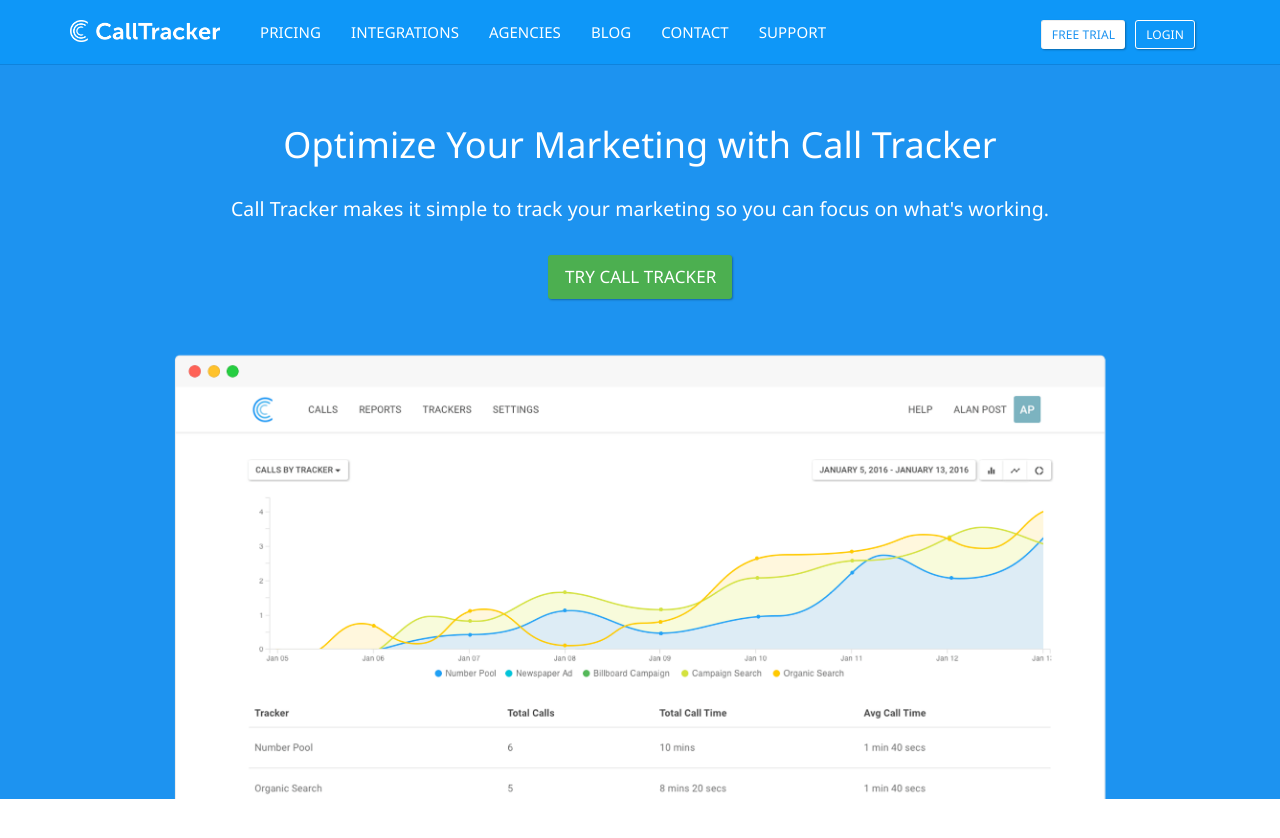
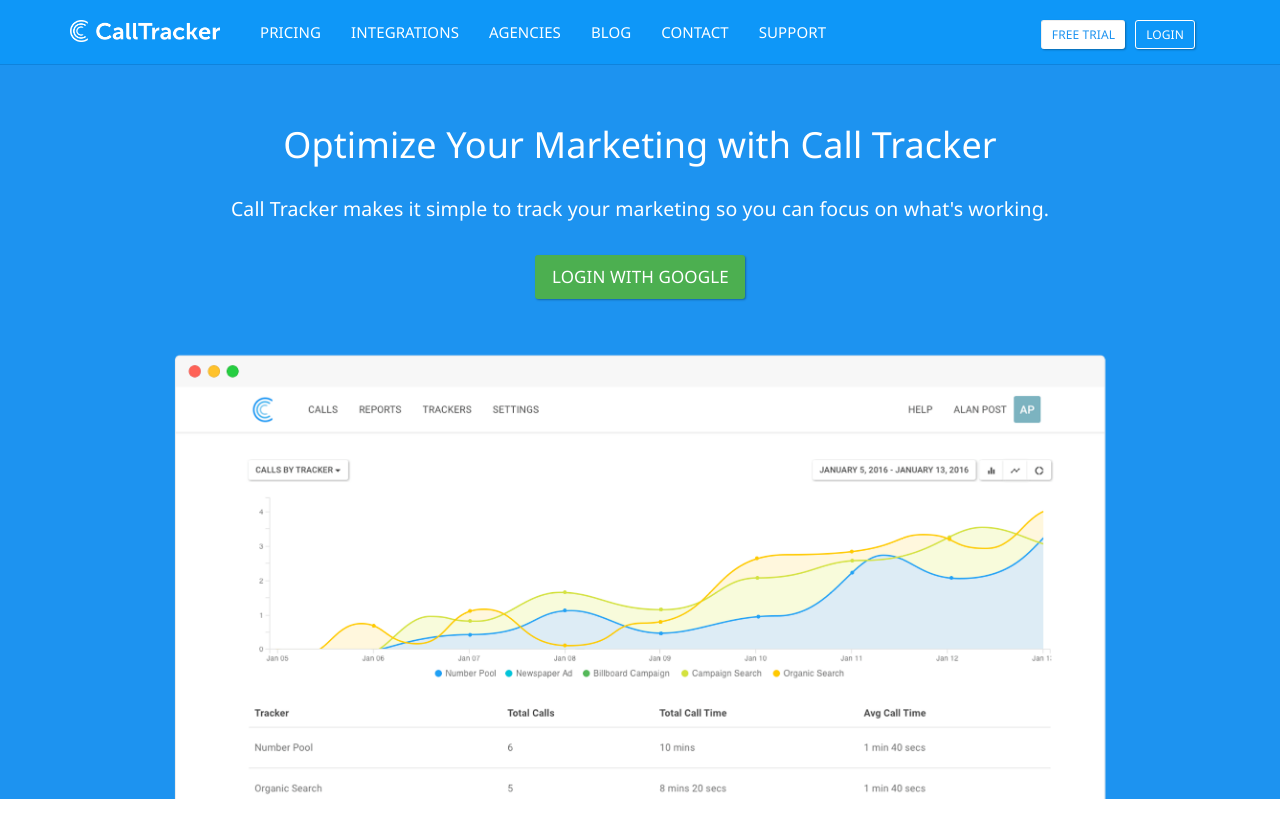
Before and after one commit to sumonst21/calltrackerio-site, a Jekyll site: the page built from index.html, in a window 1280 px wide and 900 px high. Shown: the top 838 px of the window. Built offline with Jekyll 4.4.1, drawn with Linux system fonts in a browser that asks for light colours.

Commit message:
update link to google oauth signup

```diff
--- a/index.html
+++ b/index.html
@@ -32,11 +32,11 @@
 		</div>
 		<div class="row">
 			<div class="col-md-12 text-center">
-				<a href="https://app.calltracker.io/signup/" class="btn btn-lg btn-success animated pulse">Try Call Tracker</a>
+				<a href="https://app.calltracker.io/login/google-oauth2/" class="btn btn-lg btn-success animated pulse">Login with Google</a>
 			</div>
 		</div>
 		<div class="row text-center">
-			<a href="https://app.calltracker.io/signup/"><img id="heroScreenshot" src="/images/skin/hero-screenshot.png" alt="call tracking for business" class="m-t-50 hero-screenshot animated fadeInUp" /></a>
+			<a href="https://app.calltracker.io/login/google-oauth2/"><img id="heroScreenshot" src="/images/skin/hero-screenshot.png" alt="call tracking for business" class="m-t-50 hero-screenshot animated fadeInUp" /></a>
 		</div>
 
 	</div>
```
